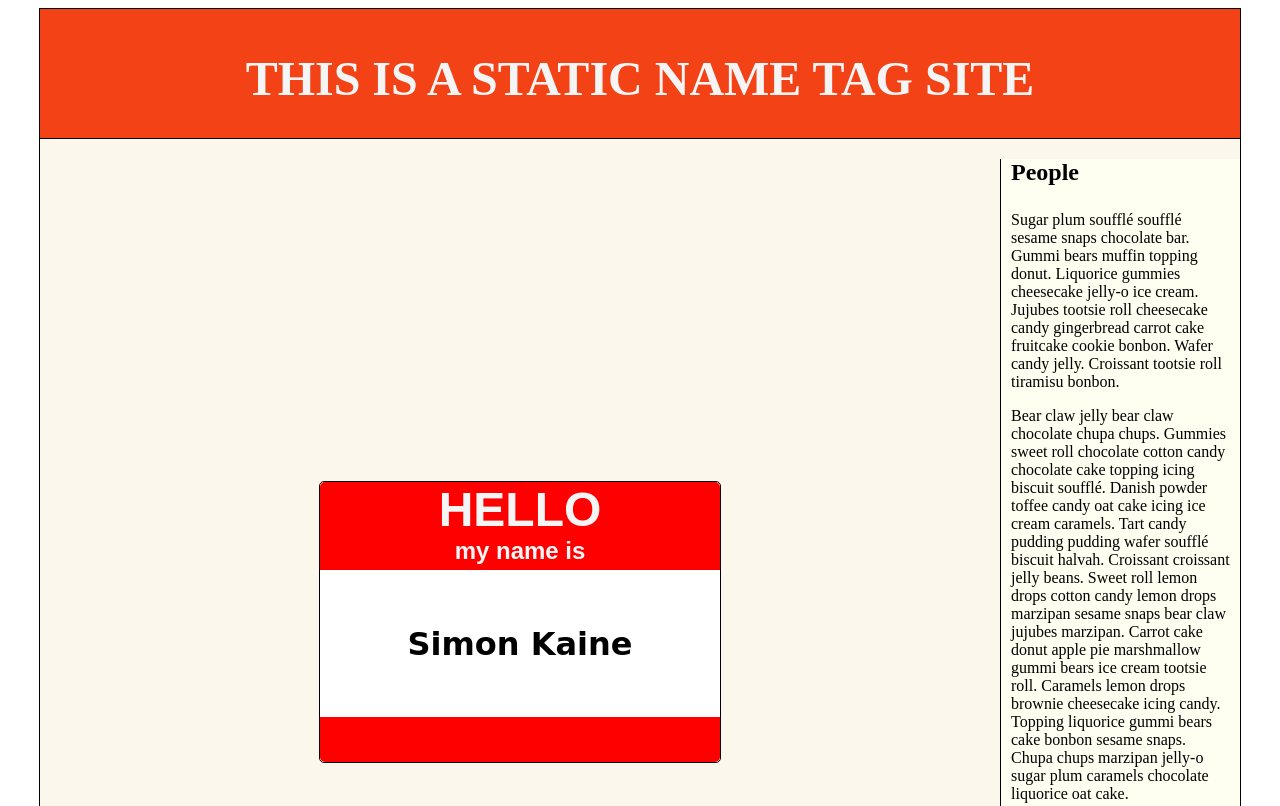
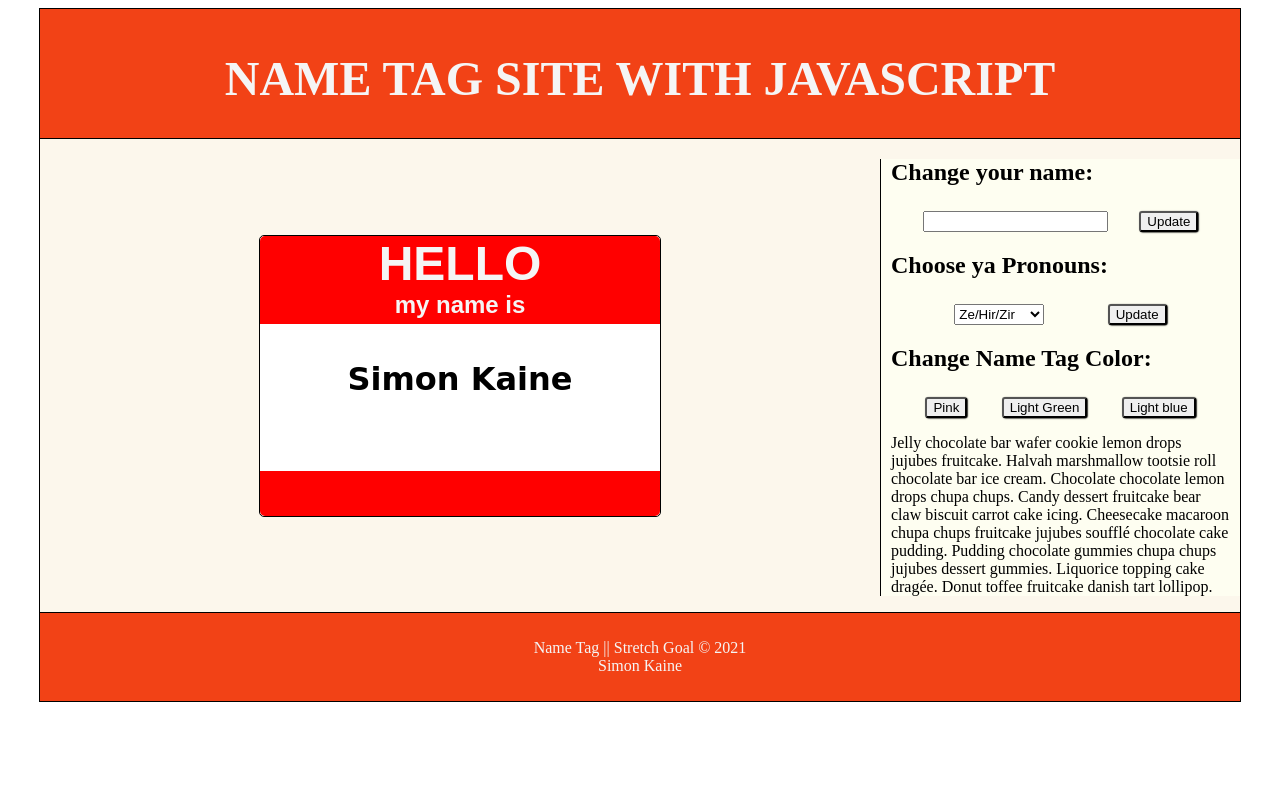
Before and after one commit to simonkaine/lab02a-name-tag, a plain HTML site: page name-tag.html in a window 1280 px wide. Shown: the top 806 px of the page. Drawn offline with Linux system fonts and the light colour scheme.

Commit message:
Added JavaScript to Name Tag site

```diff
--- a/name-tag.css
+++ b/name-tag.css
@@ -1,10 +1,17 @@
 
 main {
     display: grid;
-    grid-template-columns: 80% 20%;
+    grid-template-columns: 70% 30%;
     align-items: center;
     max-width: 100%;
     background-color: rgb(252, 247, 236);
+}
+
+aside {
+    border-left: solid black 1px;
+    padding-left: 10px;
+    padding-right: 10px;
+    background-color: rgb(254, 254, 241);
 }
 
 #name-tag-container {
@@ -24,13 +31,6 @@ main {
     border-radius: 5px 5px;
     background-color: white;
     margin: 0 auto;
-}
-
-aside {
-    border-left: solid black 1px;
-    padding-left: 10px;
-    padding-right: 10px;
-    background-color: rgb(254, 254, 241);
 }
 
 .top, .bottom {
@@ -88,3 +88,30 @@ footer {
     background-color: rgb(242, 66, 22);
     color: whitesmoke;
 }
+
+.buttons {
+    display: flex;
+    flex-direction: row;
+    justify-content: space-evenly;
+}
+
+.change-name {
+    display: flex;
+    flex-direction: row;
+    justify-content: space-evenly;
+}
+
+#submit, #pinkButton, #greenButton, #blueButton, #pronoun-button {
+    border-radius: 3px;
+    box-shadow: .8px .5px 1.2px 0;
+}
+
+.pronoun-list {
+    display: flex;
+    flex-direction: row;
+    justify-content: space-evenly;
+}
+
+#pronouns-input {
+    font-size: 1.5em;
+}
--- a/name-tag.html
+++ b/name-tag.html
@@ -14,39 +14,57 @@
     <div id="name-tag-container">
 
         <header>
-            <h1>This is a static Name Tag site</h1>
+            <h1>Name Tag site with JavaScript</h1>
         </header>
 
         <main>
 
-            <div class="name-tag">
+            <div id="nameTag" class="name-tag">
 
-                <section class="top">
+                <section class="top" id="topSection">
                     <h1>Hello</h1>
                     <h2>my name is</h2>
                 </section>
-                <section class="middle">Simon Kaine</section>
-                <section class="bottom"></section>
+                <section class="middle" id="nameSection">Simon Kaine</section>
+                <section id="pronouns-input"></section>
+                <section class="bottom" id="bottomSection"></section>
 
             </div>
 
+
+
             <div class="aside-content">
                 <aside>
-                    <h2>People</h2>
-                    <P>
-                        Sugar plum soufflé soufflé sesame snaps chocolate bar. Gummi bears muffin topping donut.
-                        Liquorice
-                        gummies cheesecake jelly-o ice cream. Jujubes tootsie roll cheesecake candy gingerbread carrot
-                        cake
-                        fruitcake cookie bonbon. Wafer candy jelly. Croissant tootsie roll tiramisu bonbon.
-                    </P>
-                    <p>Bear claw jelly bear claw chocolate chupa chups. Gummies sweet roll chocolate cotton candy
-                        chocolate cake topping icing biscuit soufflé. Danish powder toffee candy oat cake icing ice
-                        cream caramels. Tart candy pudding pudding wafer soufflé biscuit halvah. Croissant croissant
-                        jelly beans. Sweet roll lemon drops cotton candy lemon drops marzipan sesame snaps bear claw
-                        jujubes marzipan. Carrot cake donut apple pie marshmallow gummi bears ice cream tootsie roll.
-                        Caramels lemon drops brownie cheesecake icing candy. Topping liquorice gummi bears cake bonbon
-                        sesame snaps. Chupa chups marzipan jelly-o sugar plum caramels chocolate liquorice oat cake.</p>
+                    <h2>Change your name:</h2>
+
+                    <section class="change-name">
+                    <input type="text" name="name" id="nameInput">
+                    <button id="submit" class="buttons">Update</button>
+                    </section>
+
+                    <h2>Choose ya Pronouns:</h2>
+
+                    <section class="pronoun-list">
+                    <select name="pronouns" id="selection">
+
+                        <option>Ze/Hir/Zir</option>
+                        <option>They/Them</option>
+                        <option>She/Her</option>
+                        <option>He/Him</option>
+                        <option>She/They</option>
+                        <option>He/They</option>
+
+                    </select>
+                    <button id="pronoun-button">Update</button>
+                    </section>
+
+                    <h2>Change Name Tag Color:</h2>
+
+                    <section class="buttons">
+                    <button id="pinkButton">Pink</button>
+                    <button id="greenButton">Light Green</button>
+                    <button id="blueButton">Light blue</button>
+                    </section>
 
                     <p>Jelly chocolate bar wafer cookie lemon drops jujubes fruitcake. Halvah marshmallow tootsie roll
                         chocolate bar ice cream. Chocolate chocolate lemon drops chupa chups. Candy dessert fruitcake
@@ -65,7 +83,7 @@
         </footer>
 
     </div>
-
+<script type="module" src="name-tag.js"></script>
 </body>
 
 </html>
--- /dev/null
+++ b/name-tag.js
@@ -0,0 +1,71 @@
+// console.log("hello!?")
+
+// const topSection = document.getElementById('topSection');
+// topSection.style.backgroundColor = "purple";
+
+// function shout(name) {
+//     console.log(name.toUpperCase())
+// }
+// shout("Simon");
+
+
+// nameSection.addEventListener('click', ()=> {
+//     console.log("I am clicking this thing")
+//     console.log(Math.random())
+//     nameSection.innerHTML = "bob"
+// })
+
+
+// nameInput.addEventListener('input', (event)=> {
+//     console.log(event.target.value)
+// })
+
+
+const nameSection = document.getElementById('nameSection');
+const nameInput = document.getElementById('nameInput');
+const submitButton = document.getElementById('submit')
+
+submitButton.addEventListener('click', (event)=> {
+
+    nameSection.innerText = nameInput.value;
+
+})
+
+const pinkButton = document.getElementById('pinkButton');
+const greenButton = document.getElementById('greenButton');
+const blueButton = document.getElementById('blueButton');
+const topSection = document.getElementById('topSection');
+const bottomSection = document.getElementById('bottomSection');
+
+pinkButton.addEventListener('click', (pink)=> {
+
+    topSection.style.backgroundColor = "pink";
+    bottomSection.style.backgroundColor = "pink";
+
+})
+
+
+greenButton.addEventListener('click', (green)=> {
+
+    topSection.style.backgroundColor = "lightgreen";
+    bottomSection.style.backgroundColor = "lightgreen";
+
+})
+
+
+blueButton.addEventListener('click', (blue)=> {
+
+    topSection.style.backgroundColor = "lightblue";
+    bottomSection.style.backgroundColor = "lightblue";
+
+})
+
+const pronoun = document.getElementById("selection");
+const pronounInput = document.getElementById('pronouns-input');
+const pronounButton = document.getElementById('pronoun-button');
+
+pronounButton.addEventListener('click', ()=> {
+
+    pronounInput.innerText = pronoun.value;
+
+})
```
